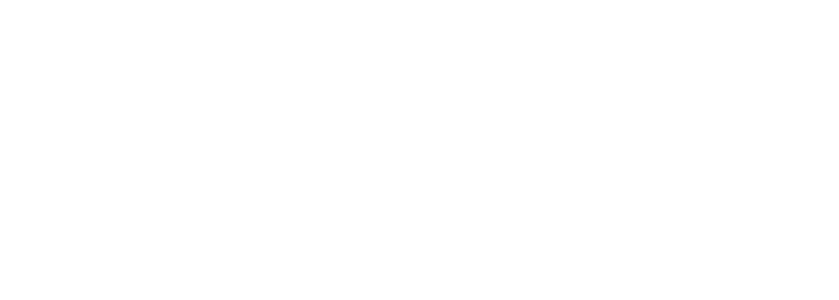
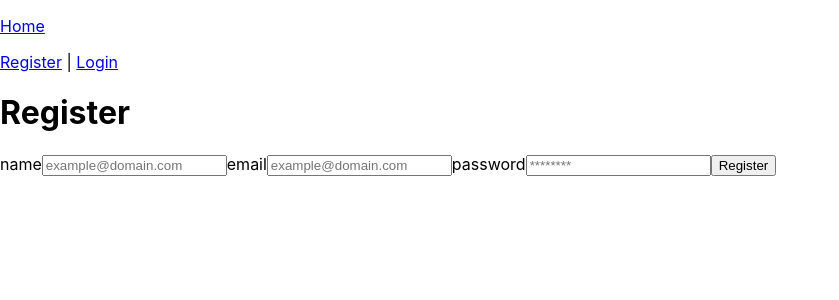
Before and after one commit to mitchdmarino/Responsive-React-Dashboard, a React (Create React App) app in the folder client/: page /register in a window 1280 px wide. Before the commit this address had no page. Shown: the top 300 px of the page, without its empty margins (0-839 px from the left). Built offline with nearby package versions, Linux system fonts and the light colour scheme.

Commit message:
Frontend Register, Login, and Logout features add

```diff
--- a/client/src/App.js
+++ b/client/src/App.js
@@ -8,6 +8,13 @@ import {
 import { useState, useEffect } from "react";
 import jwt_decode from "jwt-decode";
 import axios from "axios";
+
+// components/pages
+import Login from "./components/user/pages/Login";
+import Register from "./components/user/pages/Register";
+import Profile from "./components/user/pages/Profile";
+import Navbar from "./components/Navbar";
+import Homepage from "./components/Homepage";
 
 function App() {
   const [currentUser, setCurrentUser] = useState(null);
@@ -47,13 +54,50 @@ function App() {
       // If it exists, delete it.
       localStorage.removeItem("jwt");
     }
+    setCurrentUser(null);
   };
 
   return (
     <Router>
-      <header></header>
+      <header>
+        <Navbar currentUser={currentUser} handleLogout={handleLogout} />
+      </header>
       <main>
-        <Routes>{/* <Route path="/" element={} */}</Routes>
+        <Routes>
+          <Route path="/" element={<Homepage />} />
+          <Route
+            path="/register"
+            element={
+              <Register
+                currentUser={currentUser}
+                setCurrentUser={setCurrentUser}
+              />
+            }
+          />
+          <Route
+            path="/login"
+            element={
+              <Login
+                currentUser={currentUser}
+                setCurrentUser={setCurrentUser}
+              />
+            }
+          />
+          {/* if current user is logged in, proceed to profile page. Otherwise, redirect to login page */}
+          <Route
+            path="/profile"
+            element={
+              currentUser ? (
+                <Profile
+                  currentUser={currentUser}
+                  setCurrentUser={setCurrentUser}
+                />
+              ) : (
+                <Navigate to="/login" />
+              )
+            }
+          />
+        </Routes>
       </main>
     </Router>
   );
--- /dev/null
+++ b/client/src/components/Homepage.jsx
@@ -0,0 +1,9 @@
+import React from 'react'
+
+export default function Homepage () {
+    return (
+        <div>
+            <h1>Home</h1>
+        </div>
+    )
+}
--- /dev/null
+++ b/client/src/components/Navbar.jsx
@@ -0,0 +1,35 @@
+import { Link } from 'react-router-dom'
+
+export default function Navbar( {currentUser, handleLogout} ) {
+    // If the user is logged in, show the following links:
+    const loggedIn = (
+        <>
+            <Link to='/'>
+                <span onClick={handleLogout}>Logout</span>
+            </Link>{' | '}
+            <Link to='/profile'>
+                Profile
+            </Link>
+        </>
+    )
+    // if there is no logged in user, these links will show:
+    const loggedOut = (
+        <>
+            {/* if the user is not logged in  */}
+            <Link to='/register'>Register</Link>{' | '}
+            <Link to='/login'>Login</Link>
+        </>
+    )
+    return (
+        <nav>
+            {/* user always sees this section */}
+            <Link to='/'>
+                <p>Home</p>
+            </Link>
+            {
+                currentUser ?
+                loggedIn: loggedOut
+            }
+        </nav>
+    )
+}
--- /dev/null
+++ b/client/src/components/user/pages/Login.jsx
@@ -0,0 +1,73 @@
+import { useState } from 'react'
+import axios from 'axios'
+import jwt_decode from 'jwt-decode'
+import { Navigate } from 'react-router-dom'
+
+export default function Login({ currentUser, setCurrentUser }) {
+    // state for the controlled form
+    const [email, setEmail] = useState('')
+    const [password, setPassword] = useState('')
+    const [msg, setMsg] = useState('')
+
+    const handleSubmit = async e => {
+        e.preventDefault()
+        try {
+            // post form data to the backend
+            const reqBody = {
+                email,
+                password
+            }
+            const response = await axios.post(`${process.env.REACT_APP_SERVER_URL}/user/login`, reqBody)
+
+            // save the token in localstorage
+            console.log(response)
+            const { token } = response.data
+            localStorage.setItem('jwt', token)
+            // decode the token
+            const decoded = jwt_decode(token)
+            // set the user in App's state to be the decoded token
+           setCurrentUser(decoded)
+        } catch (err) {
+            console.warn(err)
+            if (err.response) {
+                if (err.response.status===400) {
+                    setMsg(err.response.data.msg)
+                }
+            }
+        }
+    }
+
+    // conditionally render a navigate component
+    if (currentUser) {
+        return <Navigate to='/profile' />
+    }
+
+    return (
+        <div>
+            <h1>Login</h1>
+            <p> {msg}</p>
+            <form onSubmit={handleSubmit}>
+                <label htmlFor='email'>email</label>
+                <input
+                    type='text'
+                    name='email'
+                    id='email'
+                    value={email}
+                    placeholder='example@domain.com'
+                    onChange={(e) => setEmail(e.target.value)}
+                />
+                <label htmlFor='password'>password</label>
+                <input
+                    type='text'
+                    name='password'
+                    id='password'
+                    value={password}
+                    placeholder='********'
+                    onChange={(e) => setPassword(e.target.value)}
+                />
+                <button type='submit'>Login</button>
+
+            </form>
+        </div>
+    )
+}
--- /dev/null
+++ b/client/src/components/user/pages/Profile.jsx
@@ -0,0 +1,14 @@
+
+export default function Profile({currentUser}) {
+    // state for the secret message (aka user privileged data )
+
+    return (
+
+        <div>
+            <h1>Hello {currentUser.name}</h1>
+
+            <p>Email: {currentUser.email}</p>
+
+        </div>
+    )
+}
--- /dev/null
+++ b/client/src/components/user/pages/Register.jsx
@@ -0,0 +1,82 @@
+import { useState } from 'react'
+import axios from 'axios'
+import jwt_decode from 'jwt-decode'
+import { Navigate } from 'react-router-dom'
+
+export default function Register({ currentUser, setCurrentUser }) {
+    // state for the controlled form
+    const [email, setEmail] = useState('')
+    const [password, setPassword] = useState('')
+    const [name, setName] = useState('')
+    const [msg, setMsg] = useState('')
+
+    const handleSubmit = async e => {
+        e.preventDefault()
+        try {
+            // post form data to the backend
+            const reqBody = {
+                name,
+                email,
+                password
+            }
+            const response = await axios.post(`${process.env.REACT_APP_SERVER_URL}/user/register`, reqBody)
+
+            // save the token in localstorage
+            const { token } = response.data
+            localStorage.setItem('jwt', token)
+            // decode the token
+            const decoded = jwt_decode(token)
+            // set the user in App's state to be the decoded token
+           setCurrentUser(decoded)
+        } catch (err) {
+            console.warn(err)
+            if (err.response) {
+                if (err.response.status===400) {
+                    setMsg(err.response.data.msg)
+                }
+            }
+        }
+    }
+
+    // conditionally render a navigate component
+    if (currentUser) {
+        return <Navigate to='/profile' />
+    }
+
+    return (
+        <div>
+            <h1>Register</h1>
+            <p> {msg}</p>
+            <form onSubmit={handleSubmit}>
+                <label htmlFor='name'>name</label>
+                <input
+                    type='text'
+                    name='name'
+                    id='name'
+                    value={name}
+                    placeholder='example@domain.com'
+                    onChange={(e) => setName(e.target.value)}
+                />
+                <label htmlFor='email'>email</label>
+                <input
+                    type='text'
+                    name='email'
+                    id='email'
+                    value={email}
+                    placeholder='example@domain.com'
+                    onChange={(e) => setEmail(e.target.value)}
+                />
+                <label htmlFor='password'>password</label>
+                <input
+                    type='text'
+                    name='password'
+                    id='password'
+                    value={password}
+                    placeholder='********'
+                    onChange={(e) => setPassword(e.target.value)}
+                />
+                <button type='submit'>Register</button>
+            </form>
+        </div>
+    )
+}
```
